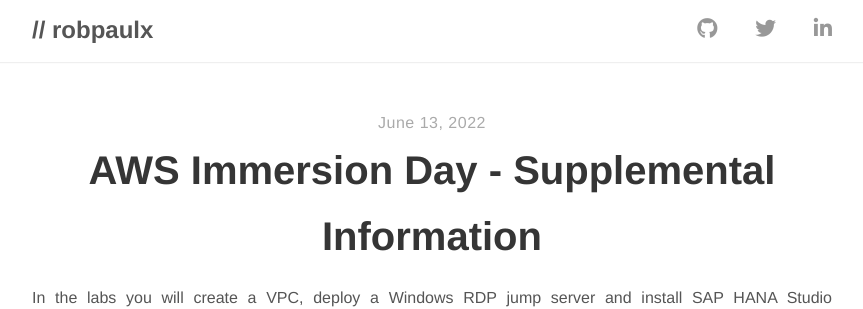
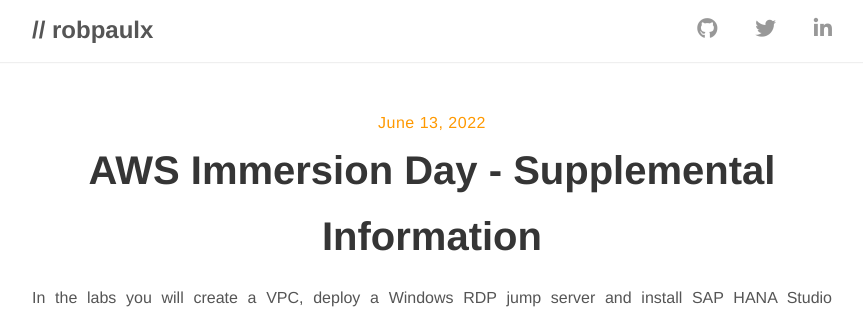
Before and after one commit to pauler285/pauler285.github.io, a Jekyll site: the page built from _posts/2022-06-13-aws-immersion-day.md, in a window 1280 px wide. Shown: the top 309 px of the page, without its empty margins (208-1071 px from the left). Built offline with Jekyll 4.4.1, drawn with Linux system fonts in a browser that asks for light colours; nearby versions of some CDN libraries.

Commit message:
orange-1 introduced

```diff
--- a/_sass/rain/_layout.scss
+++ b/_sass/rain/_layout.scss
@@ -32,7 +32,7 @@ footer,
 
     &:hover,
     &:focus {
-      color: $mouse-over;
+      color: $orange-1;
     }
   }
 
--- a/_sass/rain/_post.scss
+++ b/_sass/rain/_post.scss
@@ -2,7 +2,7 @@
   padding: 3rem 0;
 
   &-info {
-    color: $default-tint;
+    color: $orange-1;
     font-family: $sans-serif;
     letter-spacing: 0.5px;
     text-align: center;
--- a/_sass/rain/_variables.scss
+++ b/_sass/rain/_variables.scss
@@ -2,7 +2,7 @@
 $default-color: #555;
 $default-shade: #353535;
 $default-tint: #aaa;
-$mouse-over: #ff9900;
+$orange-1: #ff9900;
 $grey-1: #979797;
 $grey-2: #e5e5e5;
 $grey-3: #f9f9f9;
```
